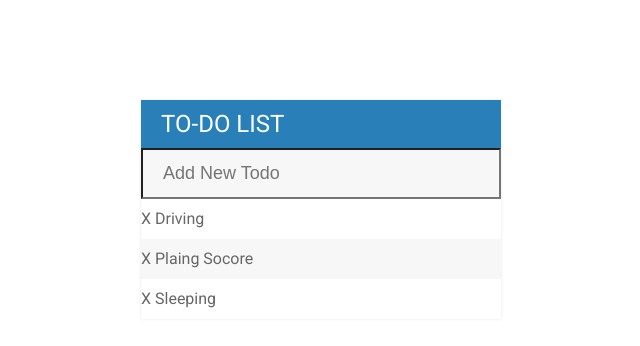
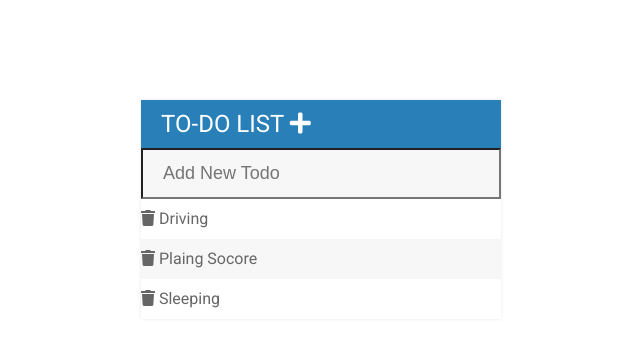
Before and after one commit to mohammedalkanzi8/ToDoListProject, a plain HTML site: page index.html in a window 1280 px wide. Shown: the full height of the page, 319-959 px from the left. Drawn offline with Linux system fonts and the light colour scheme.

Commit message:
Linked to font awsome and add icones

```diff
--- a/index.html
+++ b/index.html
@@ -6,16 +6,17 @@
 	<title>To Do List</title>
 	<link rel="stylesheet" type="text/css" href="assets\css\todos.css">
 	<link href="https://fonts.googleapis.com/css?family=Roboto:400,500,700" rel="stylesheet">
+	<link rel="stylesheet" href="https://use.fontawesome.com/releases/v5.4.1/css/all.css" integrity="sha384-5sAR7xN1Nv6T6+dT2mhtzEpVJvfS3NScPQTrOxhwjIuvcA67KV2R5Jz6kr4abQsz" crossorigin="anonymous">
 	<script type="text/javascript" src="assets\js\lib\jquery-3.3.1.min.js"></script>
 </head>
 <body>
 	<div id="container">
-		<h1>To-Do List</h1>
+		<h1>To-Do List <i class="fas fa-plus"></i></h1>
 		<input type="text" placeholder="Add New Todo">
 		<ul>
-			<li><span>X</span> Driving</li>
-			<li><span>X</span> Plaing Socore</li>
-			<li><span>X</span> Sleeping</li>
+			<li><span><i class="fas fa-trash"></i></span> Driving</li>
+			<li><span><i class="fas fa-trash"></i></span> Plaing Socore</li>
+			<li><span><i class="fas fa-trash"></i></span> Sleeping</li>
 		</ul>
 
 
```
